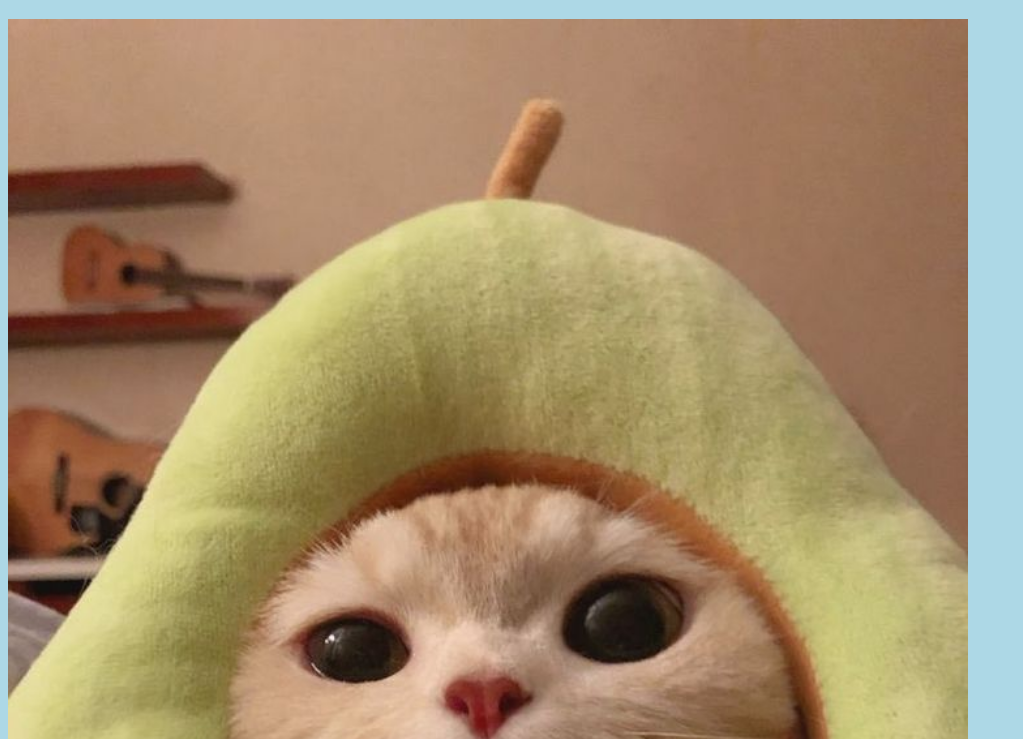
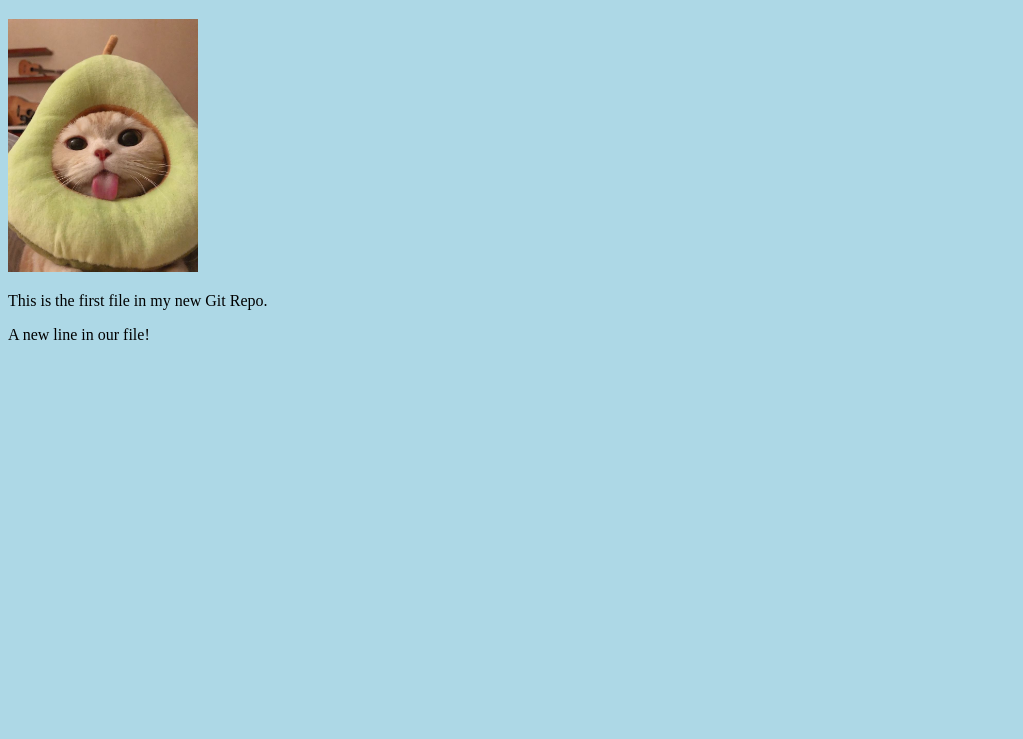
Before and after one commit to zainnnha/chocolatewebsite, a plain HTML site: page index.html in a window 1280 px wide. Shown: the part 61-800 px from the top of the page, without its empty margins (0-1023 px from the left). Drawn offline with Linux system fonts and the light colour scheme.

Commit message:
Changed the size of the image

```diff
--- a/index.html
+++ b/index.html
@@ -8,7 +8,7 @@
 
 <h1>Hello world!</h1>
 <div><img src="img_hello_world.jpg" alt="Hello World from Space"
-style="width:100%;max-width:960px"></div>
+style="width:15%;max-width:960px"></div>
 <p>This is the first file in my new Git Repo.</p>
 <p>A new line in our file!</p>
 
```
